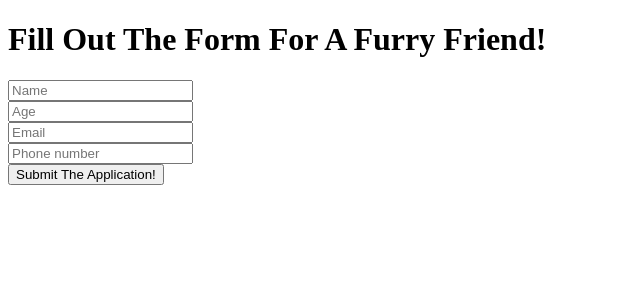
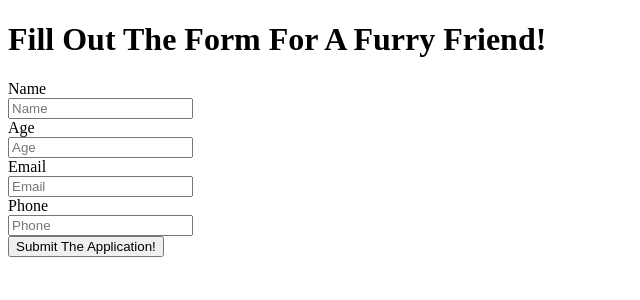
Before and after one commit to kwage/lecture18-angular, an Angular app: page / in a window 1280 px wide. Shown: the top 300 px of the page, without its empty margins (0-640 px from the left). Built offline with nearby package versions, Linux system fonts and the light colour scheme.

Commit message:
Completed lecture 18

```diff
--- a/src/app/app.component.html
+++ b/src/app/app.component.html
@@ -1,13 +1,15 @@
 <!--The content below is only a placeholder and can be replaced.-->
-<h1>Fill Out The Form For A Furry Friend!</h1>
+<header>
+    <h1>Fill Out The Form For A Furry Friend!</h1>
+</header>
+
 <form>
-    <input type="text" name="name" id="name" placeholder="Name" />
-    <br/>
-    <input type="text" name="age" id="name" placeholder="Age" />
-    <br/>
-    <input type="text" name="email" id="email" placeholder="Email" />
-    <br/>
-    <input type="text" name="phone" id="phone" placeholder="Phone number" />
-    <br/>
+    <app-labeled-input data-label="Name"></app-labeled-input>
+    <app-labeled-input data-label="Age"></app-labeled-input>
+    <app-labeled-input data-label="Email"></app-labeled-input>
+    <app-labeled-input data-label="Phone"></app-labeled-input>
     <input type="submit" value="Submit The Application!" id="submitBtn" />
 </form>
+<footer>
+
+</footer>
--- a/src/app/app.module.ts
+++ b/src/app/app.module.ts
@@ -2,10 +2,12 @@ import { BrowserModule } from '@angular/platform-browser';
 import { NgModule } from '@angular/core';
 
 import { AppComponent } from './app.component';
+import { LabeledInputComponent } from './labeled-input/labeled-input.component';
 
 @NgModule({
   declarations: [
-    AppComponent
+    AppComponent,
+    LabeledInputComponent
   ],
   imports: [
     BrowserModule
--- /dev/null
+++ b/src/app/labeled-input/labeled-input.component.html
@@ -0,0 +1,4 @@
+<label>{{ myTagName }}</label>
+<br />
+<input type="text" name="name" [id]="myTagName" [placeholder]="myTagName" />
+<br/>
--- /dev/null
+++ b/src/app/labeled-input/labeled-input.component.ts
@@ -0,0 +1,18 @@
+import { Component, ElementRef, OnInit } from '@angular/core';
+
+@Component({
+  selector: 'app-labeled-input',
+  templateUrl: './labeled-input.component.html',
+  styleUrls: ['./labeled-input.component.css']
+})
+export class LabeledInputComponent implements OnInit {
+  myTagName: string = '';
+
+  constructor(elm: ElementRef) {
+    this.myTagName = elm.nativeElement.getAttribute('data-label');
+  }
+
+  ngOnInit() {
+  }
+
+}
```
Also changed, not shown: src/app/labeled-input/labeled-input.component.css (added), 1 other file (tests, documents, lock files or other folders).
